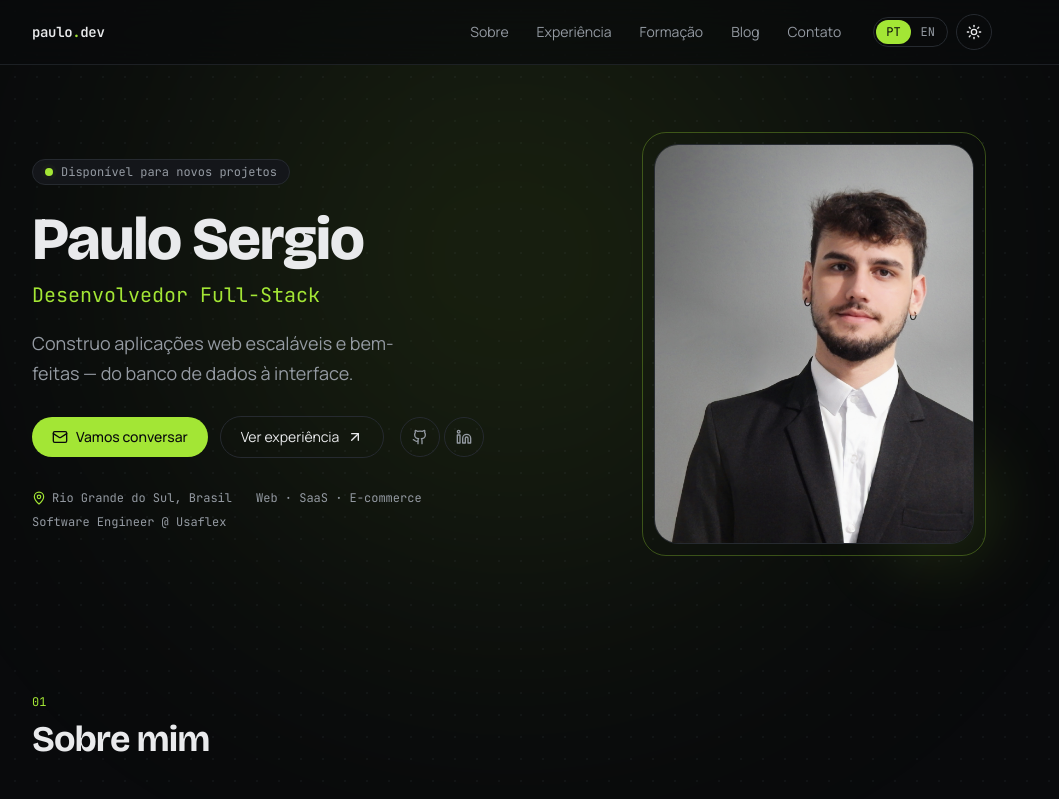
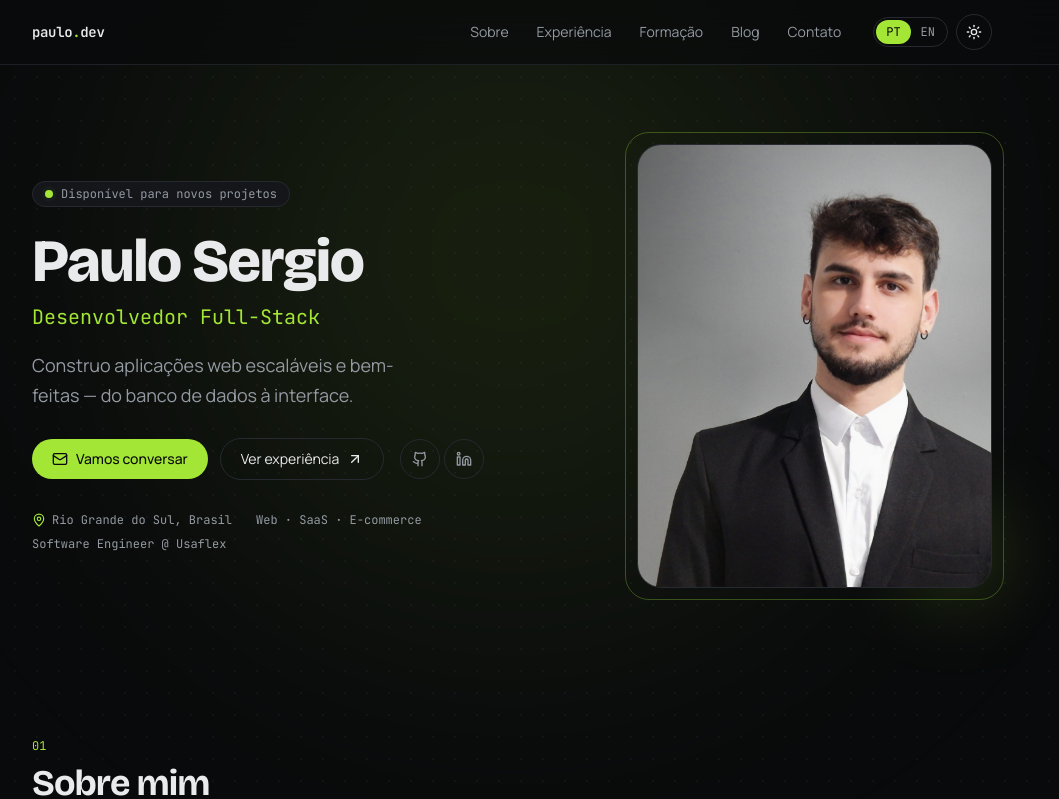
Before and after one commit to PauloFra/meu-portfolio, a Next.js app: page / in a window 1280 px wide. Shown: the top 799 px of the page, without its empty margins (128-1187 px from the left). Built offline with nearby package versions, Linux system fonts and the light colour scheme.

Commit message:
fix: adjust image container size and improve image quality settings

```diff
--- a/app/page.tsx
+++ b/app/page.tsx
@@ -161,7 +161,7 @@ export default function Home() {
             transition={{ duration: 0.7, delay: 0.15, ease }}
             className="md:col-span-2"
           >
-            <div className="group relative mx-auto max-w-xs">
+            <div className="group relative mx-auto max-w-sm">
               <div className="absolute -inset-3 -z-10 rounded-3xl border border-accent/30" />
               <div className="absolute -bottom-3 -right-3 -z-10 h-24 w-24 rounded-full bg-accent/20 blur-2xl" />
               <div className="relative aspect-[4/5] overflow-hidden rounded-3xl border border-line">
@@ -170,7 +170,8 @@ export default function Home() {
                   alt="Paulo Sergio"
                   fill
                   priority
-                  sizes="(max-width: 768px) 18rem, 20rem"
+                  quality={90}
+                  sizes="(max-width: 768px) 90vw, 24rem"
                   className="object-cover object-top grayscale-[15%] transition duration-500 group-hover:grayscale-0"
                 />
               </div>
```
